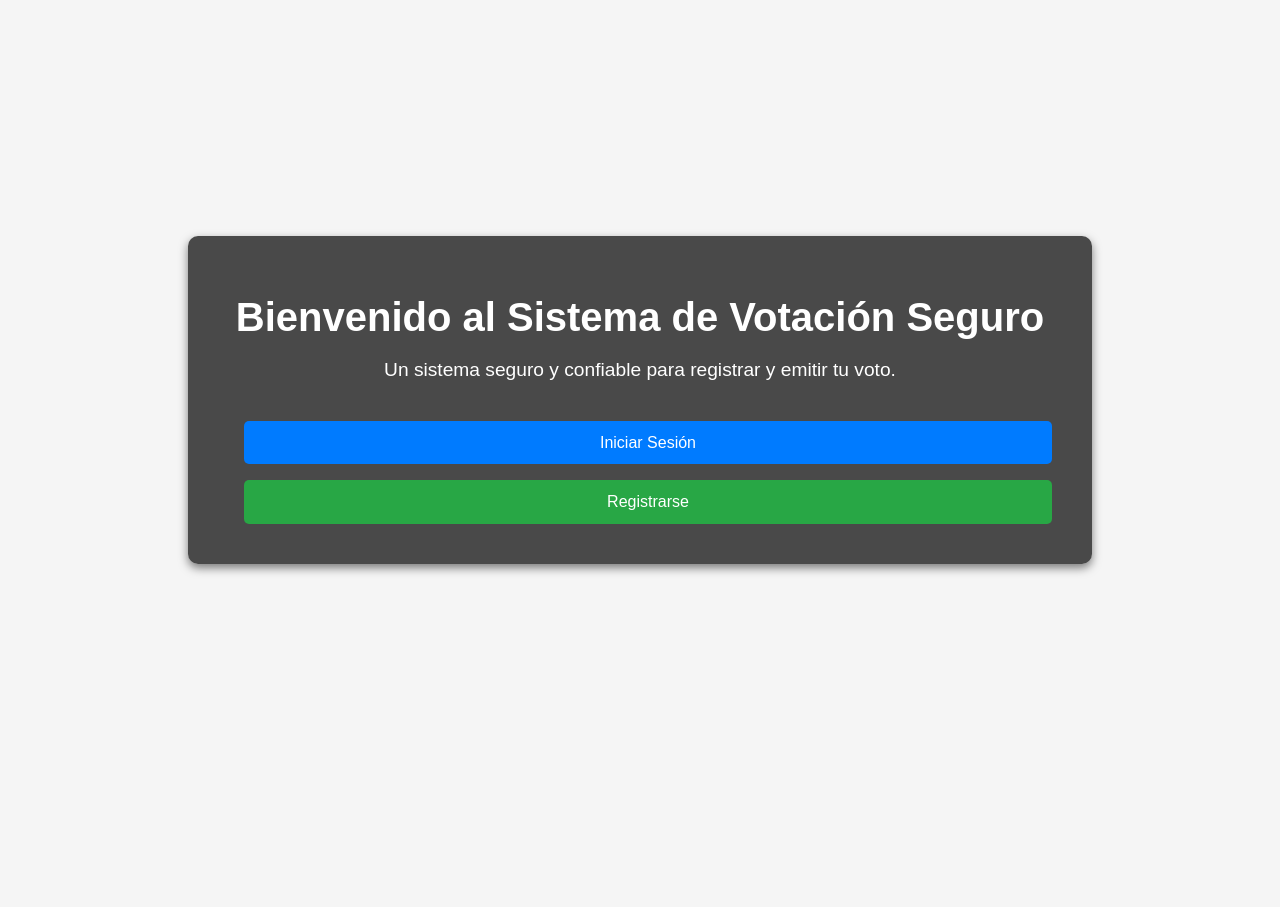
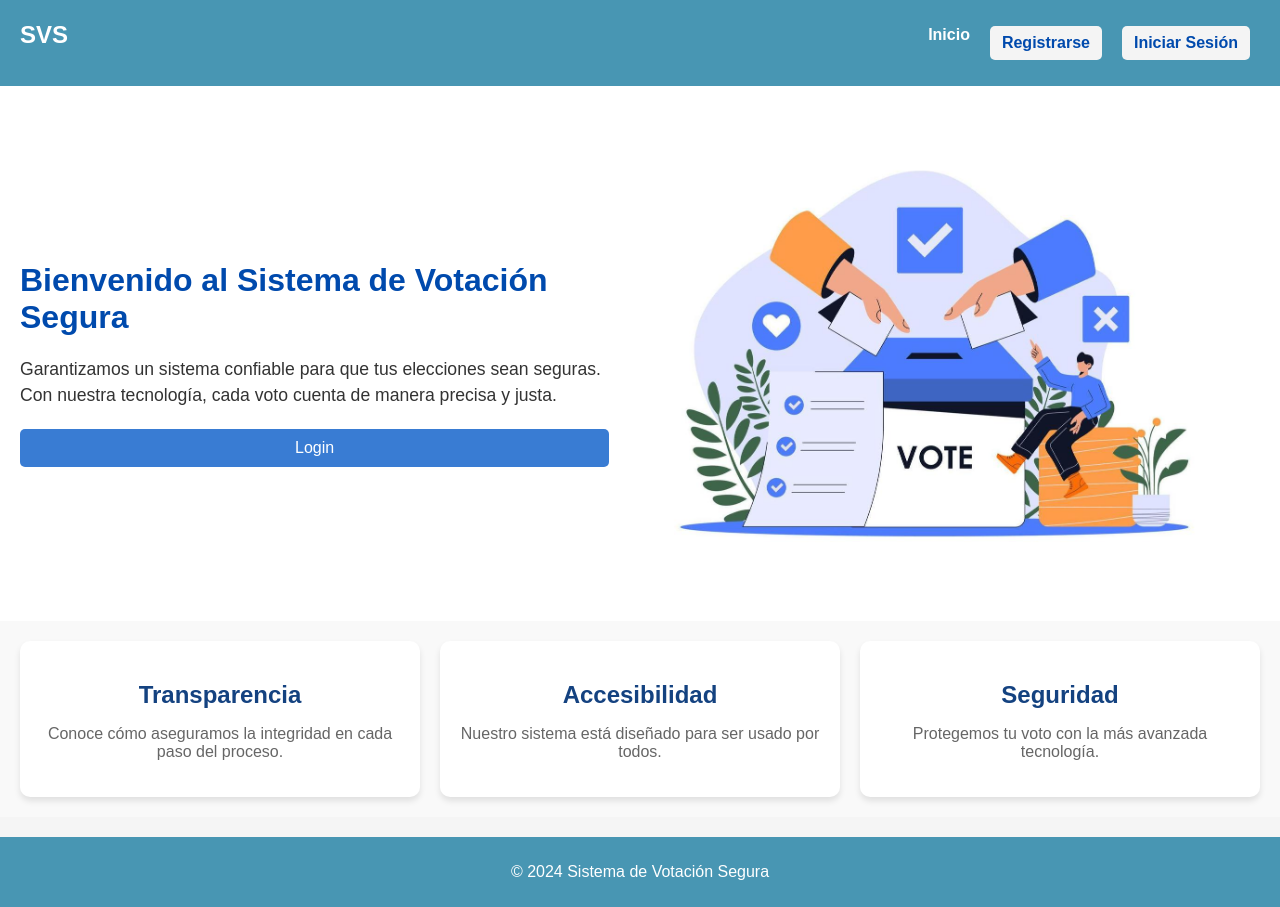
Before and after one commit to juliancape/svs-backend, a React (Create React App) app in the folder svs-frontend/: page / in a window 1280 px wide. Before the commit the page ends 800 px from the top, so only its background shows below. Built offline with nearby package versions, Linux system fonts and the light colour scheme.

Commit message:
Reestructura de Diseño en Home

```diff
--- a/svs-frontend/src/components/Home.js
+++ b/svs-frontend/src/components/Home.js
@@ -1,19 +1,53 @@
 import React from "react";
 import { useNavigate } from "react-router-dom";
 import "../styles/Home.css";
+
 const Home = () => {
     const navigate = useNavigate();
 
     return (
         <div className="home-page">
-            <div className="content">
-                <h1>Bienvenido al Sistema de Votación Seguro</h1>
-                <p>Un sistema seguro y confiable para registrar y emitir tu voto.</p>
-                <div className="buttons">
-                    <button onClick={() => navigate("/login")}>Iniciar Sesión</button>
-                    <button onClick={() => navigate("/register")}>Registrarse</button>
+            <nav className="navbar">
+                <div className="logo">SVS</div>
+                <ul className="nav-links">
+                    <li><a href="#">Inicio</a></li>
+                    <li><button onClick={() => navigate("/register")}>Registrarse</button></li>
+                    <li><button onClick={() => navigate("/login")}>Iniciar Sesión</button></li>
+                </ul>
+            </nav>
+
+            <header className="main-section">
+                <div className="main-content">
+                    <h1>Bienvenido al Sistema de Votación Segura</h1>
+                    <p>
+                        Garantizamos un sistema confiable para que tus elecciones sean seguras.
+                        Con nuestra tecnología, cada voto cuenta de manera precisa y justa.
+                    </p>
+                    <button className="login-button" onClick={() => navigate("/login")}>
+                        Login
+                    </button>
                 </div>
-            </div>
+                <div className="main-image"></div>
+            </header>
+
+            <section className="cards-section">
+                <div className="card">
+                    <h2>Transparencia</h2>
+                    <p>Conoce cómo aseguramos la integridad en cada paso del proceso.</p>
+                </div>
+                <div className="card">
+                    <h2>Accesibilidad</h2>
+                    <p>Nuestro sistema está diseñado para ser usado por todos.</p>
+                </div>
+                <div className="card">
+                    <h2>Seguridad</h2>
+                    <p>Protegemos tu voto con la más avanzada tecnología.</p>
+                </div>
+            </section>
+
+            <footer className="footer">
+                <p>&copy; 2024 Sistema de Votación Segura</p>
+            </footer>
         </div>
     );
 };
--- a/svs-frontend/src/styles/Home.css
+++ b/svs-frontend/src/styles/Home.css
@@ -1,60 +1,144 @@
+/* Home.css */
+
+/* Estilos generales */
 body {
     margin: 0;
     font-family: Arial, sans-serif;
+    color: #333;
     background-color: #f5f5f5;
 }
 
-.home-page {
-    display: flex;
-    justify-content: center;
-    align-items: center;
-    height: 100vh;
-    text-align: center;
-    background: url("") center/cover no-repeat;
-    color: #fff;
+a {
+    text-decoration: none;
+    color: inherit;
 }
 
-.content {
-    background-color: rgba(0, 0, 0, 0.7);
-    padding: 2rem 3rem;
-    border-radius: 10px;
-    box-shadow: 0px 4px 10px rgba(0, 0, 0, 0.5);
+button {
+    border: none;
+    cursor: pointer;
 }
 
-h1 {
-    font-size: 2.5rem;
-    margin-bottom: 1rem;
+/* Barra de navegación */
+.navbar {
+    display: flex;
+    justify-content: space-between;
+    align-items: center;
+    background-color: #4896b3;
+    color: #fff;
+    padding: 10px 20px;
 }
 
-p {
-    font-size: 1.2rem;
-    margin-bottom: 2rem;
+.navbar .logo {
+    font-size: 1.5rem;
+    font-weight: bold;
 }
 
-.buttons button {
-    padding: 0.8rem 1.5rem;
-    margin: 0.5rem;
-    font-size: 1rem;
-    border: none;
-    border-radius: 5px;
-    cursor: pointer;
-    transition: background 0.3s;
+.navbar .nav-links {
+    display: flex;
+    list-style: none;
 }
 
-.buttons button:first-child {
-    background-color: #007bff;
-    color: #fff;
+.navbar .nav-links li {
+    margin: 0 10px;
 }
 
-.buttons button:first-child:hover {
-    background-color: #0056b3;
+.navbar .nav-links li a {
+    color: #fff;
+    font-size: 1rem;
+    font-weight: bold;
 }
 
-.buttons button:last-child {
-    background-color: #28a745;
-    color: #fff;
+.navbar .nav-links li button {
+    background-color: #f4f4f4;
+    color: #004aad;
+    padding: 8px 12px;
+    border-radius: 5px;
+    font-weight: bold;
+    transition: background-color 0.3s ease;
 }
 
-.buttons button:last-child:hover {
-    background-color: #218838;
+.navbar .nav-links li button:hover {
+    background-color: #e6e6e6;
 }
+
+.main-section {
+    display: flex;
+    align-items: center;
+    justify-content: space-between;
+    padding: 40px 20px;
+    background-color: #fff;
+}
+
+.main-content {
+    max-width: 50%;
+}
+
+.main-content h1 {
+    font-size: 2rem;
+    margin-bottom: 20px;
+    color: #004aad;
+}
+
+.main-content p {
+    font-size: 1.1rem;
+    margin-bottom: 20px;
+    line-height: 1.5;
+}
+
+.main-content .login-button {
+    background-color: #397cd3;
+    color: #fff;
+    padding: 10px 20px;
+    font-size: 1rem;
+    border-radius: 5px;
+    transition: background-color 0.3s ease;
+}
+
+.main-content .login-button:hover {
+    background-color: #3f78db;
+}
+
+.main-image {
+    width: 100%;
+    height: 455px;
+    background-image: url('../img/one.jpg'); /* Cambia la ruta según corresponda */
+    background-size: cover;
+    background-position: center;
+    border-radius: 10px;
+}
+
+.cards-section {
+    display: flex;
+    justify-content: space-between;
+    padding: 20px;
+    background-color: #f9f9f9;
+    gap: 20px;
+}
+
+.card {
+    flex: 1;
+    background-color: #fff;
+    padding: 20px;
+    border-radius: 10px;
+    box-shadow: 0 4px 6px rgba(0, 0, 0, 0.1);
+    text-align: center;
+}
+
+.card h2 {
+    font-size: 1.5rem;
+    margin-bottom: 10px;
+    color: #144280;
+}
+
+.card p {
+    font-size: 1rem;
+    color: #666;
+}
+
+.footer {
+    text-align: center;
+    padding: 10px 20px;
+    background-color: #4896b3;
+    color: #fff;
+    margin-top: 20px;
+}
```
